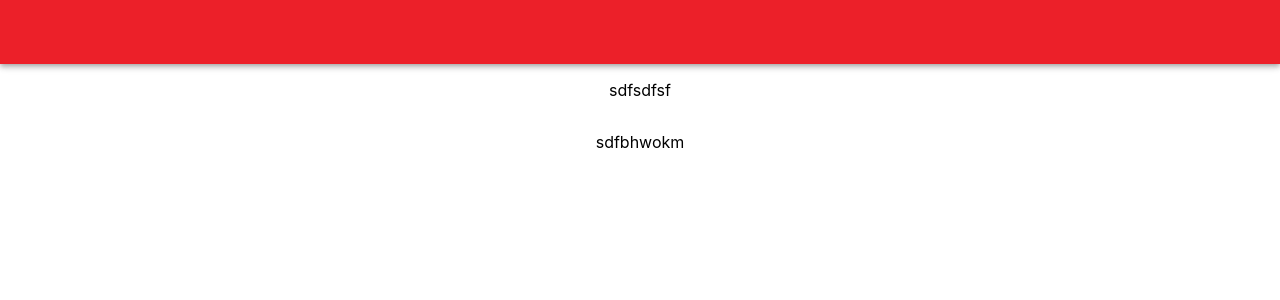
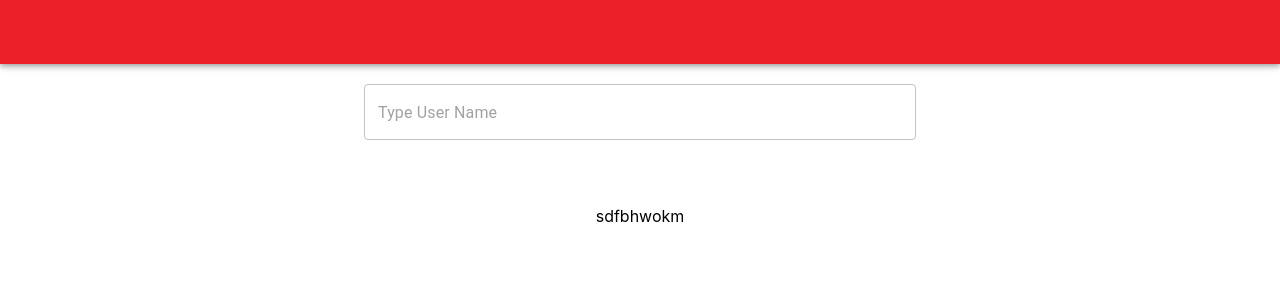
Before and after one commit to ks-mani/ftl-assignment-client, a React (Create React App) app: page / in a window 1280 px wide. Shown: the top 300 px of the page. Built offline with nearby package versions, Linux system fonts and the light colour scheme.

Commit message:
Text Box Addition

```diff
--- a/src/components/MainPage/MainPage.js
+++ b/src/components/MainPage/MainPage.js
@@ -1,16 +1,19 @@
 import React from 'react';
-import { Container, Grid, AppBar, Toolbar } from '@material-ui/core';
+import { Container, Grid, AppBar, Toolbar, TextField } from '@material-ui/core';
 
 const MainPage = ()=>{
     return (
         <>
-        <AppBar position="static">
+        <AppBar position="static" style={{marginBottom: 20}}>
             <Toolbar></Toolbar>
         </AppBar>
         <Container maxWidth="sm">
             <Grid container direction="column" alignItems="center">
-                <Grid item>
-                    <p>sdfsdfsf</p>
+                <Grid item style={{width: '100%', marginBottom: 50}}>
+                    <TextField
+                        fullWidth
+                        variant="outlined"
+                        placeholder="Type User Name"/>
                 </Grid>
                 <Grid item>
                     <p>sdfbhwokm</p>
```
